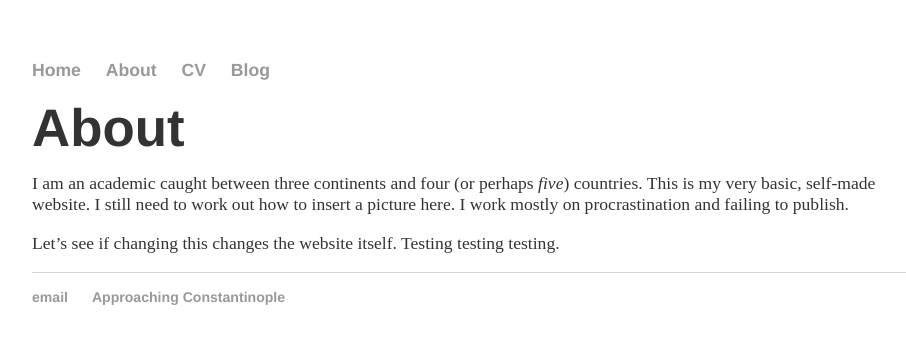
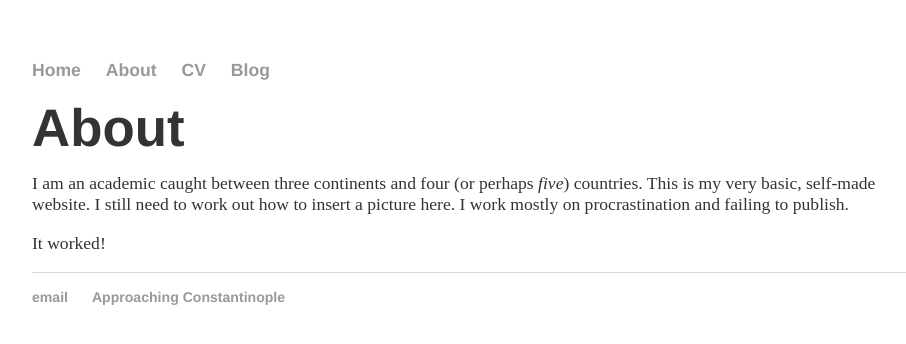
Before and after one commit to scassacocchi/scassacocchi.github.io, a Jekyll site: the page built from about/index.md, in a window 1280 px wide. Shown: the top 344 px of the page, without its empty margins (160-1066 px from the left). Built offline with Jekyll 4.4.1, drawn with Linux system fonts in a browser that asks for light colours.

Commit message:
Update index.md
Test revision to website

```diff
--- a/about/index.md
+++ b/about/index.md
@@ -8,6 +8,4 @@ title: about
 
 I am an academic caught between three continents and four (or perhaps _five_) countries. This is my very basic, self-made website. I still need to work out how to insert a picture here. I work mostly on procrastination and failing to publish.
 
-
-
-Let's see if changing this changes the website itself. Testing testing testing.
+It worked!
```
